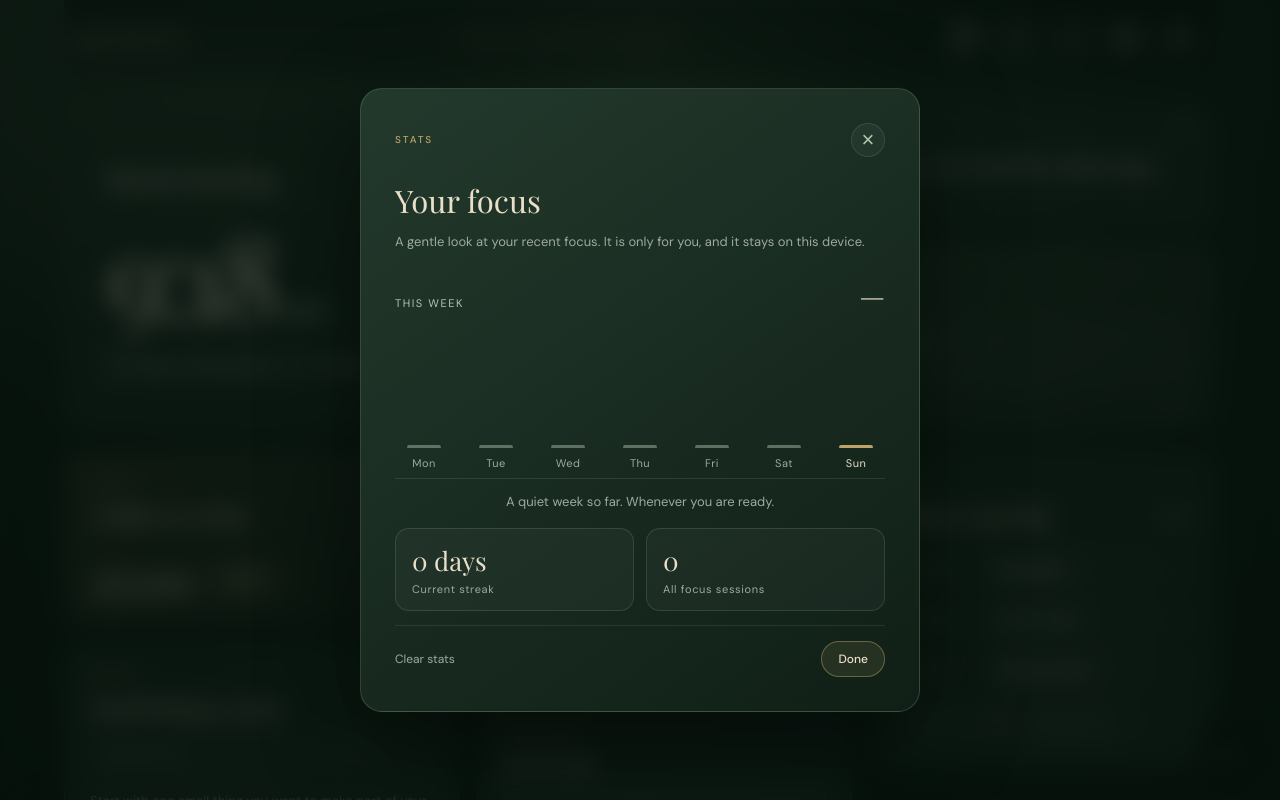
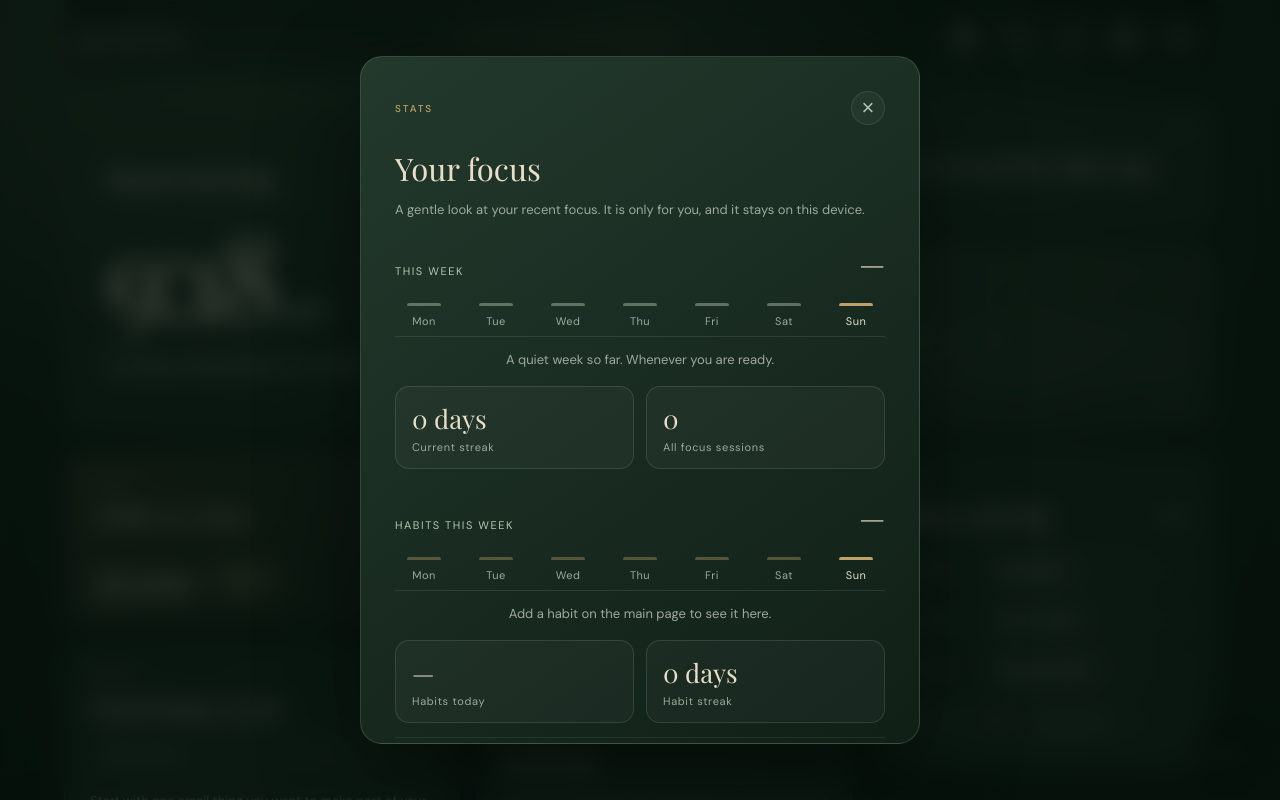
Before and after one commit to JigsawA149/quietly, a React (Vite) app: page / in a window 1280 px wide. Both pictures are taken after a click on the button 1072 px from the left and 38 px from the top of the page. Shown: the top 800 px of the page. Built offline with nearby package versions, Linux system fonts and the light colour scheme.

Commit message:
Add habits to the stats window

```diff
--- a/src/i18n.js
+++ b/src/i18n.js
@@ -49,6 +49,14 @@ const en = {
   'stats.clearAsk': 'Clear all your stats? This cannot be undone.',
   'stats.clearYes': 'Clear',
   'stats.clearNo': 'Keep',
+  'stats.habitsWeek': 'Habits this week',
+  'stats.habitsCount': '{n} ticked',
+  'stats.habitsOf': '{d} of {n}',
+  'stats.habitsToday': 'Habits today',
+  'stats.habitsStreak': 'Habit streak',
+  'stats.habitsEmpty': 'Tick off a habit and it will show up here.',
+  'stats.habitsNone': 'Add a habit on the main page to see it here.',
+  'stats.habitsChartAria': 'Habits completed over the last seven days',
   'header.fullscreenEnter': 'Enter fullscreen',
   'header.fullscreenExit': 'Exit fullscreen',
   'header.backgrounds': 'Backgrounds',
@@ -320,6 +328,14 @@ const es = {
   'stats.clearAsk': '¿Borrar todas tus estadísticas? No se puede deshacer.',
   'stats.clearYes': 'Borrar',
   'stats.clearNo': 'Conservar',
+  'stats.habitsWeek': 'Hábitos esta semana',
+  'stats.habitsCount': '{n} marcados',
+  'stats.habitsOf': '{d} de {n}',
+  'stats.habitsToday': 'Hábitos de hoy',
+  'stats.habitsStreak': 'Racha de hábitos',
+  'stats.habitsEmpty': 'Marca un hábito y aparecerá aquí.',
+  'stats.habitsNone': 'Añade un hábito en la página principal para verlo aquí.',
+  'stats.habitsChartAria': 'Hábitos completados en los últimos siete días',
   'header.fullscreenEnter': 'Pantalla completa',
   'header.fullscreenExit': 'Salir de pantalla completa',
   'header.backgrounds': 'Fondos',
@@ -588,6 +604,14 @@ const fr = {
   'stats.clearAsk': 'Effacer toutes vos statistiques ? Cette action est irréversible.',
   'stats.clearYes': 'Effacer',
   'stats.clearNo': 'Garder',
+  'stats.habitsWeek': 'Habitudes cette semaine',
+  'stats.habitsCount': '{n} cochées',
+  'stats.habitsOf': '{d} sur {n}',
+  'stats.habitsToday': 'Habitudes du jour',
+  'stats.habitsStreak': 'Série d’habitudes',
+  'stats.habitsEmpty': 'Cochez une habitude et elle apparaîtra ici.',
+  'stats.habitsNone': 'Ajoutez une habitude sur la page principale pour la voir ici.',
+  'stats.habitsChartAria': 'Habitudes accomplies au cours des sept derniers jours',
   'header.fullscreenEnter': 'Plein écran',
   'header.fullscreenExit': 'Quitter le plein écran',
   'header.backgrounds': 'Arrière-plans',
@@ -856,6 +880,14 @@ const de = {
   'stats.clearAsk': 'Gesamte Statistik löschen? Das kann nicht rückgängig gemacht werden.',
   'stats.clearYes': 'Löschen',
   'stats.clearNo': 'Behalten',
+  'stats.habitsWeek': 'Gewohnheiten diese Woche',
+  'stats.habitsCount': '{n} abgehakt',
+  'stats.habitsOf': '{d} von {n}',
+  'stats.habitsToday': 'Gewohnheiten heute',
+  'stats.habitsStreak': 'Gewohnheits-Serie',
+  'stats.habitsEmpty': 'Hake eine Gewohnheit ab, dann erscheint sie hier.',
+  'stats.habitsNone': 'Füge auf der Hauptseite eine Gewohnheit hinzu, um sie hier zu sehen.',
+  'stats.habitsChartAria': 'Erledigte Gewohnheiten der letzten sieben Tage',
   'header.fullscreenEnter': 'Vollbild',
   'header.fullscreenExit': 'Vollbild beenden',
   'header.backgrounds': 'Hintergründe',
@@ -1124,6 +1156,14 @@ const pt = {
   'stats.clearAsk': 'Limpar todas as suas estatísticas? Isso não pode ser desfeito.',
   'stats.clearYes': 'Limpar',
   'stats.clearNo': 'Manter',
+  'stats.habitsWeek': 'Hábitos desta semana',
+  'stats.habitsCount': '{n} marcados',
+  'stats.habitsOf': '{d} de {n}',
+  'stats.habitsToday': 'Hábitos de hoje',
+  'stats.habitsStreak': 'Sequência de hábitos',
+  'stats.habitsEmpty': 'Marque um hábito e ele aparecerá aqui.',
+  'stats.habitsNone': 'Adicione um hábito na página principal para vê-lo aqui.',
+  'stats.habitsChartAria': 'Hábitos concluídos nos últimos sete dias',
   'header.fullscreenEnter': 'Ecrã inteiro',
   'header.fullscreenExit': 'Sair do ecrã inteiro',
   'header.backgrounds': 'Fundos',
@@ -1392,6 +1432,14 @@ const it = {
   'stats.clearAsk': 'Cancellare tutte le tue statistiche? Non si può annullare.',
   'stats.clearYes': 'Cancella',
   'stats.clearNo': 'Mantieni',
+  'stats.habitsWeek': 'Abitudini questa settimana',
+  'stats.habitsCount': '{n} spuntate',
+  'stats.habitsOf': '{d} su {n}',
+  'stats.habitsToday': 'Abitudini di oggi',
+  'stats.habitsStreak': 'Serie di abitudini',
+  'stats.habitsEmpty': 'Spunta un’abitudine e apparirà qui.',
+  'stats.habitsNone': 'Aggiungi un’abitudine nella pagina principale per vederla qui.',
+  'stats.habitsChartAria': 'Abitudini completate negli ultimi sette giorni',
   'header.fullscreenEnter': 'Schermo intero',
   'header.fullscreenExit': 'Esci da schermo intero',
   'header.backgrounds': 'Sfondi',
@@ -1660,6 +1708,14 @@ const hi = {
   'stats.clearAsk': 'अपने सारे आँकड़े मिटा दें? इसे वापस नहीं किया जा सकता।',
   'stats.clearYes': 'मिटाएँ',
   'stats.clearNo': 'रहने दें',
+  'stats.habitsWeek': 'इस हफ़्ते की आदतें',
+  'stats.habitsCount': '{n} पूरी',
+  'stats.habitsOf': '{n} में से {d}',
+  'stats.habitsToday': 'आज की आदतें',
+  'stats.habitsStreak': 'आदतों की लगातार कड़ी',
+  'stats.habitsEmpty': 'कोई आदत पूरी करें, वह यहाँ दिखेगी।',
+  'stats.habitsNone': 'यहाँ देखने के लिए मुख्य पेज पर एक आदत जोड़ें।',
+  'stats.habitsChartAria': 'पिछले सात दिनों में पूरी की गई आदतें',
   'header.fullscreenEnter': 'फ़ुल स्क्रीन',
   'header.fullscreenExit': 'फ़ुल स्क्रीन से बाहर निकलें',
   'header.backgrounds': 'पृष्ठभूमि',
--- a/src/main.jsx
+++ b/src/main.jsx
@@ -260,7 +260,15 @@ function currentStreak(log) {
   return n
 }
 
-function StatsDialog({ pomo, onClose }) {
+function habitStreak(log) {
+  const d = new Date(); d.setHours(12, 0, 0, 0)
+  if (!log[localDateKey(d)]?.d) d.setDate(d.getDate() - 1)
+  let n = 0
+  while (log[localDateKey(d)]?.d) { n++; d.setDate(d.getDate() - 1) }
+  return n
+}
+
+function StatsDialog({ pomo, habitLog, habitsNow, onClearHabits, onClose }) {
   const { t, locale } = useI18n()
   const ref = useRef(null)
   const [confirming, setConfirming] = useState(false)
@@ -276,6 +284,11 @@ function StatsDialog({ pomo, onClose }) {
   const peak = Math.max(...minutes, 1)
   const fmt = m => (m >= 60 ? t('stats.hm', { h: Math.floor(m / 60), m: m % 60 }) : t('stats.m', { m }))
   const streak = currentStreak(pomo.log)
+  const hDone = days.map(day => habitLog[day.key]?.d || 0)
+  const hTotal = days.map((day, i) => Math.max(habitLog[day.key]?.n || 0, hDone[i]))
+  const hWeek = hDone.reduce((a, b) => a + b, 0)
+  const hStreak = habitStreak(habitLog)
+  const hToday = hDone[6]
   const logged = Object.values(pomo.log).reduce((a, d) => a + (d.s || 0), 0)
   const earlier = Math.max(0, pomo.sessions - logged)
   const weekday = date => { try { return new Intl.DateTimeFormat(locale, { weekday: 'short' }).format(date) } catch { return '' } }
@@ -296,9 +309,21 @@ function StatsDialog({ pomo, onClose }) {
         <div className="stats-card"><span className="stats-card-value">{pomo.sessions}</span><span className="stats-card-label">{t('stats.total')}</span></div>
       </div>
       {earlier > 0 && <p className="stats-note">{t('stats.earlier', { n: earlier })}</p>}
+      <div className="stats-week stats-habits-head"><span className="stats-week-label">{t('stats.habitsWeek')}</span><span className="stats-week-total">{hWeek ? t('stats.habitsCount', { n: hWeek }) : '—'}</span></div>
+      <div className="stats-chart stats-chart-habits" role="img" aria-label={t('stats.habitsChartAria')}>
+        {days.map((day, i) => <div className={`stats-col ${i === 6 ? 'today' : ''}`} key={day.key} title={hDone[i] ? t('stats.habitsOf', { d: hDone[i], n: hTotal[i] }) : ''}>
+          <div className="stats-bar-wrap"><div className="stats-bar stats-bar-habit" style={{ height: hDone[i] ? `${Math.max(10, Math.round((hDone[i] / Math.max(hTotal[i], 1)) * 100))}%` : '3px' }} /></div>
+          <span className="stats-day">{weekday(day.date)}</span>
+        </div>)}
+      </div>
+      {hWeek === 0 && <p className="stats-empty">{habitsNow ? t('stats.habitsEmpty') : t('stats.habitsNone')}</p>}
+      <div className="stats-cards">
+        <div className="stats-card"><span className="stats-card-value">{habitsNow ? t('stats.habitsOf', { d: hToday, n: habitsNow }) : '—'}</span><span className="stats-card-label">{t('stats.habitsToday')}</span></div>
+        <div className="stats-card"><span className="stats-card-value">{t(hStreak === 1 ? 'stats.day' : 'stats.days', { n: hStreak })}</span><span className="stats-card-label">{t('stats.habitsStreak')}</span></div>
+      </div>
       <div className="tasks-dialog-footer">
         {confirming
-          ? <span className="stats-confirm"><span>{t('stats.clearAsk')}</span><button type="button" className="stats-link stats-link-danger" onClick={() => { pomo.clearStats(); setConfirming(false) }}>{t('stats.clearYes')}</button><button type="button" className="stats-link" onClick={() => setConfirming(false)}>{t('stats.clearNo')}</button></span>
+          ? <span className="stats-confirm"><span>{t('stats.clearAsk')}</span><button type="button" className="stats-link stats-link-danger" onClick={() => { pomo.clearStats(); onClearHabits(); setConfirming(false) }}>{t('stats.clearYes')}</button><button type="button" className="stats-link" onClick={() => setConfirming(false)}>{t('stats.clearNo')}</button></span>
           : <button type="button" className="stats-link" onClick={() => setConfirming(true)}>{t('stats.clear')}</button>}
         <button type="button" className="close-dialog-button" onClick={onClose}>{t('dialog.done')}</button>
       </div>
@@ -1163,6 +1188,7 @@ function App() {
     return () => window.removeEventListener('keydown', onKey)
   }, [focusOpen, themeOpen, backgroundOpen, aboutOpen, statsOpen])
   const [today, setToday] = useState(localDateKey())
+  const [habitLog, setHabitLog] = useState(() => { const saved = readStored('habit-log', {}).value; return saved && typeof saved === 'object' && !Array.isArray(saved) ? saved : {} })
   const [intention, setIntention] = useState(() => {
     const saved = readStored('daily-intention', null).value
     return saved?.date === localDateKey() && typeof saved.text === 'string' ? saved.text : ''
@@ -1201,7 +1227,21 @@ function App() {
   const toggleTask = (id) => persistTasks(tasks.map(task => task.id === id ? { ...task, completed: !task.completed } : task))
   const editTask = (id, text) => persistTasks(tasks.map(task => task.id === id ? { ...task, text } : task))
   const deleteTask = (id) => persistTasks(tasks.filter(task => task.id !== id))
-  const persistHabits = next => { setHabits(next); writeStored('habits', next) }
+  const recordHabits = (list, day) => {
+    const done = list.filter(h => h.completedDate === day).length
+    setHabitLog(prev => {
+      if (!done && !prev[day]) return prev
+      if (prev[day]?.d === done && prev[day]?.n === list.length) return prev
+      const next = { ...prev, [day]: { d: done, n: list.length } }
+      const keys = Object.keys(next).sort()
+      if (keys.length > 400) keys.slice(0, keys.length - 400).forEach(k => delete next[k])
+      writeStored('habit-log', next)
+      return next
+    })
+  }
+  const clearHabitLog = () => { setHabitLog({}); writeStored('habit-log', {}) }
+  const persistHabits = next => { setHabits(next); writeStored('habits', next); recordHabits(next, today) }
+  useEffect(() => { recordHabits(habits, today) }, [today])
   const addHabit = name => persistHabits([{id:`${Date.now()}-${Math.random().toString(16).slice(2)}`,name,completedDate:null}, ...habits])
   const toggleHabit = id => persistHabits(habits.map(h => h.id===id ? {...h,completedDate:h.completedDate===today?null:today} : h))
   const editHabit = (id,name) => persistHabits(habits.map(h=>h.id===id?{...h,name}:h))
@@ -1248,7 +1288,7 @@ function App() {
     </section>
     <div className={`sound-bar ${soundOpen ? 'is-open' : 'is-collapsed'}`}><SoundMixer expanded={soundOpen} onToggleExpanded={toggleSoundOpen} controlRef={soundControl} /></div>
     <footer className="footer">{t('app.footer')}<div><button type="button" className="footer-link" onClick={() => setAboutOpen(true)}>{t('about.link')}</button></div></footer>
-    {statsOpen && <StatsDialog pomo={pomo} onClose={() => setStatsOpen(false)} />}
+    {statsOpen && <StatsDialog pomo={pomo} habitLog={habitLog} habitsNow={habits.length} onClearHabits={clearHabitLog} onClose={() => setStatsOpen(false)} />}
     {aboutOpen && <AboutDialog onClose={() => setAboutOpen(false)} />}
     {focusOpen && <PomodoroDialog pomo={pomo} onClose={() => setFocusOpen(false)} />}
     {themeOpen && <ThemeDialog currentTheme={theme} onSelect={chooseTheme} onClose={() => setThemeOpen(false)} />}
--- a/src/styles.css
+++ b/src/styles.css
@@ -839,3 +839,9 @@ body { font-family:'DM Sans','Noto Sans Devanagari','Kohinoor Devanagari','Devan
 
 /* v3.8 moving backgrounds */
 .live-background { position:fixed; inset:0; width:100%; height:100%; z-index:0; pointer-events:none; }
+
+/* v3.9 habits in stats */
+.stats-habits-head { margin-top:22px; }
+.stats-chart-habits { height:86px; }
+.stats-bar-habit { background:rgba(var(--gold-rgb),.38); }
+.stats-chart-habits .stats-col.today .stats-bar-habit { background:var(--gold); }
```
